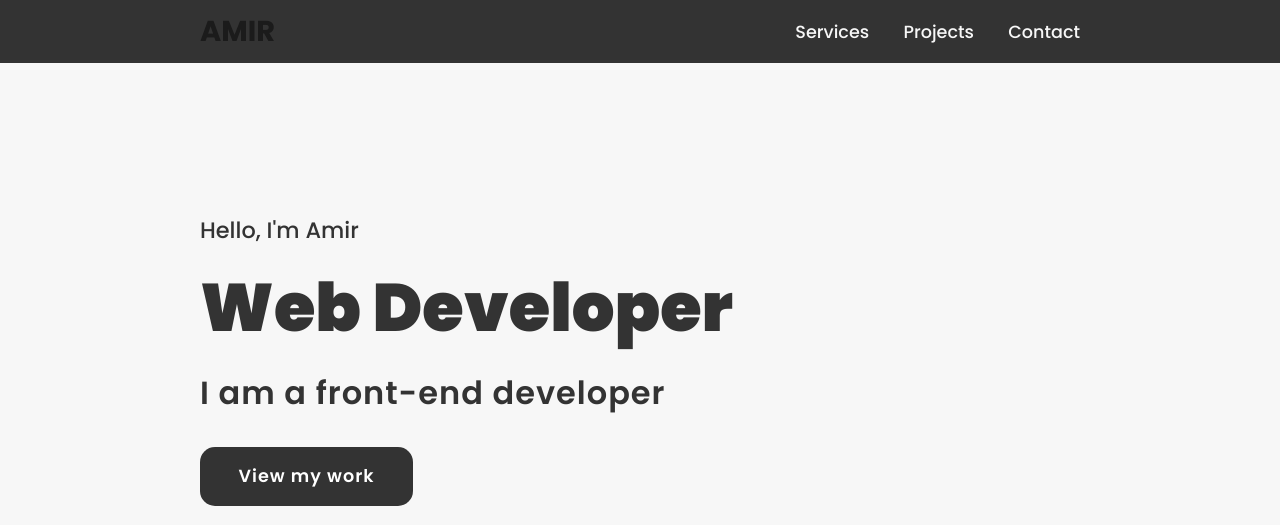
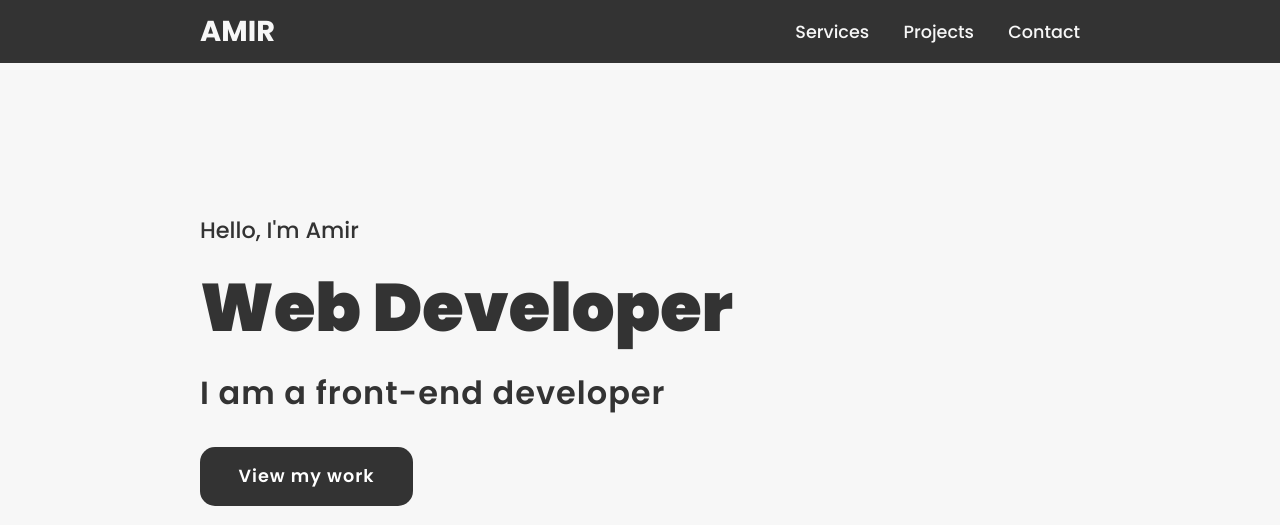
Before and after one commit to iamirayman/amir, a plain HTML site: page index.html in a window 1280 px wide. Shown: the top 525 px of the page. Drawn offline with Linux system fonts and the light colour scheme.

Commit message:
Update style.css
there was i small falt in logo color so i changed it to white

```diff
--- a/css1/style.css
+++ b/css1/style.css
@@ -32,7 +32,7 @@ header {
 }
 .logo {
     text-decoration: none;
-    color: #1b1b1b;
+    color: #f7f7f7;
     text-transform: uppercase;
     font-weight: 700;
     font-size: 1.8em;
```
